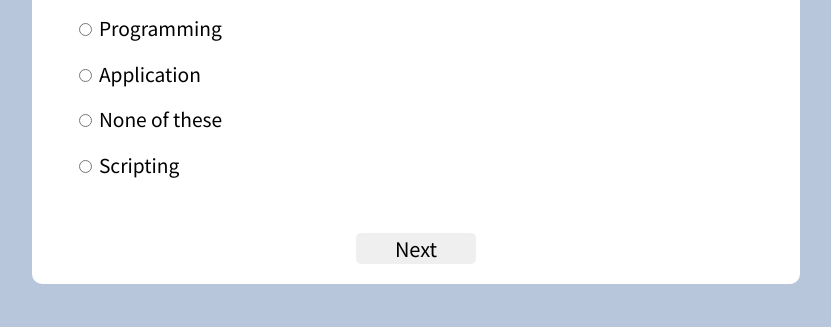
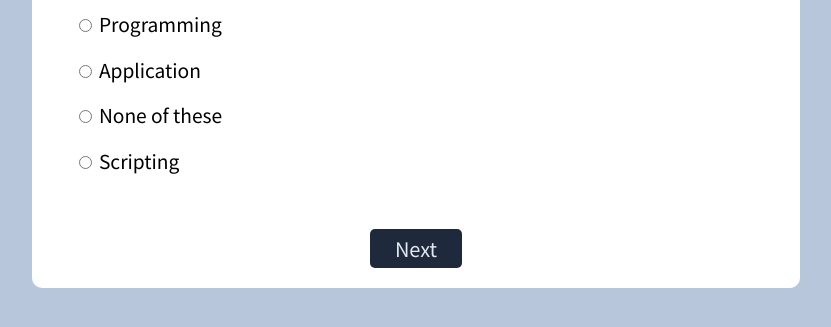
Before and after one commit to truongnguyen190895/quizApp, a plain HTML site: page index.html in a window 1280 px wide. Shown: the part 357-684 px from the top of the page, without its empty margins (224-1055 px from the left). Drawn offline with Linux system fonts and the light colour scheme.

Commit message:
update button color and background

```diff
--- a/style.css
+++ b/style.css
@@ -1,10 +1,10 @@
-@import url("https://fonts.googleapis.com/css2?family=Noto+Sans+JP&display=swap");
+@import url('https://fonts.googleapis.com/css2?family=Noto+Sans+JP&display=swap');
 
 * {
   box-sizing: border-box;
 }
 body {
-  font-family: "Noto Sans JP", sans-serif;
+  font-family: 'Noto Sans JP', sans-serif;
   margin: 0;
   display: flex;
   align-items: center;
@@ -51,9 +51,11 @@ ul label {
 button {
   cursor: pointer;
   margin: 20px;
+  padding: 5px 25px;
   font-family: inherit;
   font-size: 20px;
-  width: 120px;
   border-radius: 5px;
   border: none;
+  background-color: #1e293b;
+  color: #e2e8f0;
 }
```
